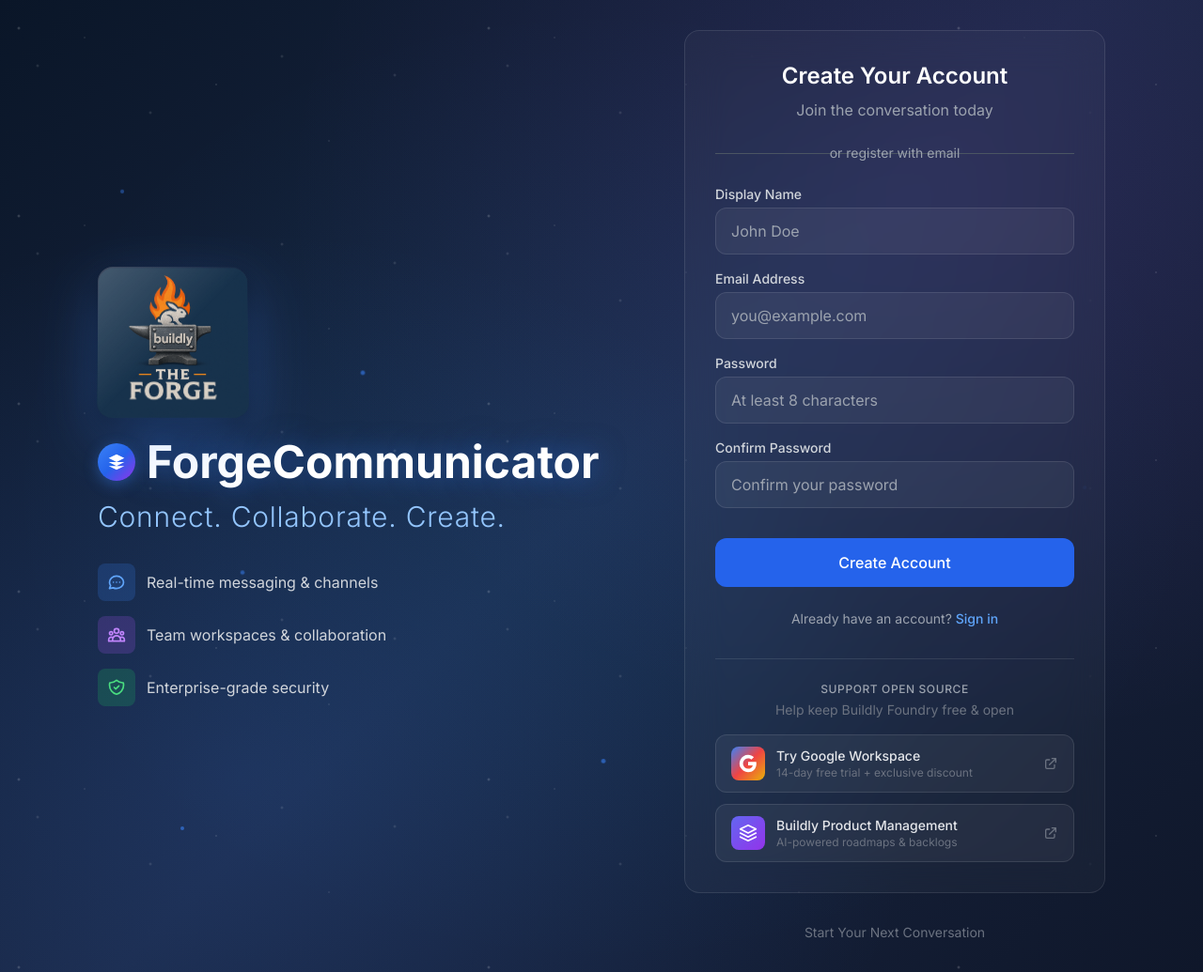
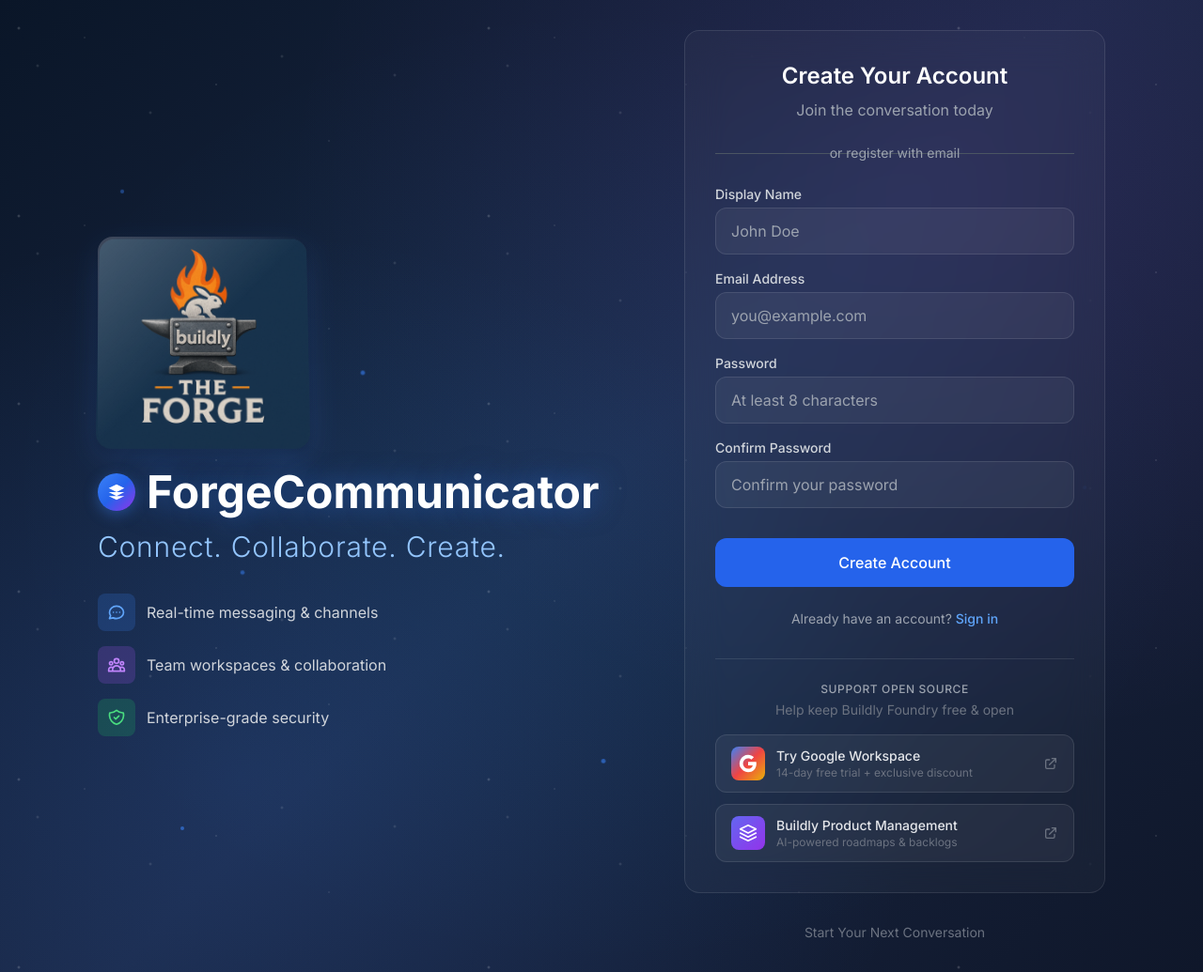
Before and after one commit to Buildly-Marketplace/ForgeCommunicator, a FastAPI app: page /auth/register in a window 1280 px wide. Shown: the whole page at 94% size. Run offline with FastAPI, Linux system fonts and the light colour scheme; some libraries are stand-ins or nearby versions.

Commit message:
Increase logo size and reduce drop shadow on auth pages
- Logo increased from h-40 w-40 to h-56 w-56
- Drop shadow glow reduced by half (0.3→0.15 opacity, blur reduced)

```diff
--- a/app/templates/auth/login.html
+++ b/app/templates/auth/login.html
@@ -158,8 +158,8 @@
                 <div class="flex justify-center lg:justify-start mb-6">
                     <div class="relative">
                         <img src="{{ brand.logo_url }}" alt="{{ brand.company }}"
-                             class="h-40 w-40 rounded-2xl shadow-2xl"
-                             style="box-shadow: 0 20px 60px rgba(59, 130, 246, 0.3), 0 8px 20px rgba(0,0,0,0.4), inset 0 1px 0 rgba(255,255,255,0.1); transform: perspective(500px) rotateX(5deg);">
+                             class="h-56 w-56 rounded-2xl shadow-xl"
+                             style="box-shadow: 0 10px 30px rgba(59, 130, 246, 0.15), 0 4px 10px rgba(0,0,0,0.2), inset 0 1px 0 rgba(255,255,255,0.1); transform: perspective(500px) rotateX(5deg);">
                         <!-- Subtle reflection/shine -->
                         <div class="absolute inset-0 rounded-2xl bg-gradient-to-br from-white/20 via-transparent to-transparent pointer-events-none"></div>
                     </div>
--- a/app/templates/auth/register.html
+++ b/app/templates/auth/register.html
@@ -137,8 +137,8 @@
                 <div class="flex justify-center lg:justify-start mb-6">
                     <div class="relative">
                         <img src="{{ brand.logo_url }}" alt="{{ brand.company }}"
-                             class="h-40 w-40 rounded-2xl shadow-2xl"
-                             style="box-shadow: 0 20px 60px rgba(59, 130, 246, 0.3), 0 8px 20px rgba(0,0,0,0.4), inset 0 1px 0 rgba(255,255,255,0.1); transform: perspective(500px) rotateX(5deg);">
+                             class="h-56 w-56 rounded-2xl shadow-xl"
+                             style="box-shadow: 0 10px 30px rgba(59, 130, 246, 0.15), 0 4px 10px rgba(0,0,0,0.2), inset 0 1px 0 rgba(255,255,255,0.1); transform: perspective(500px) rotateX(5deg);">
                         <!-- Subtle reflection/shine -->
                         <div class="absolute inset-0 rounded-2xl bg-gradient-to-br from-white/20 via-transparent to-transparent pointer-events-none"></div>
                     </div>
```
